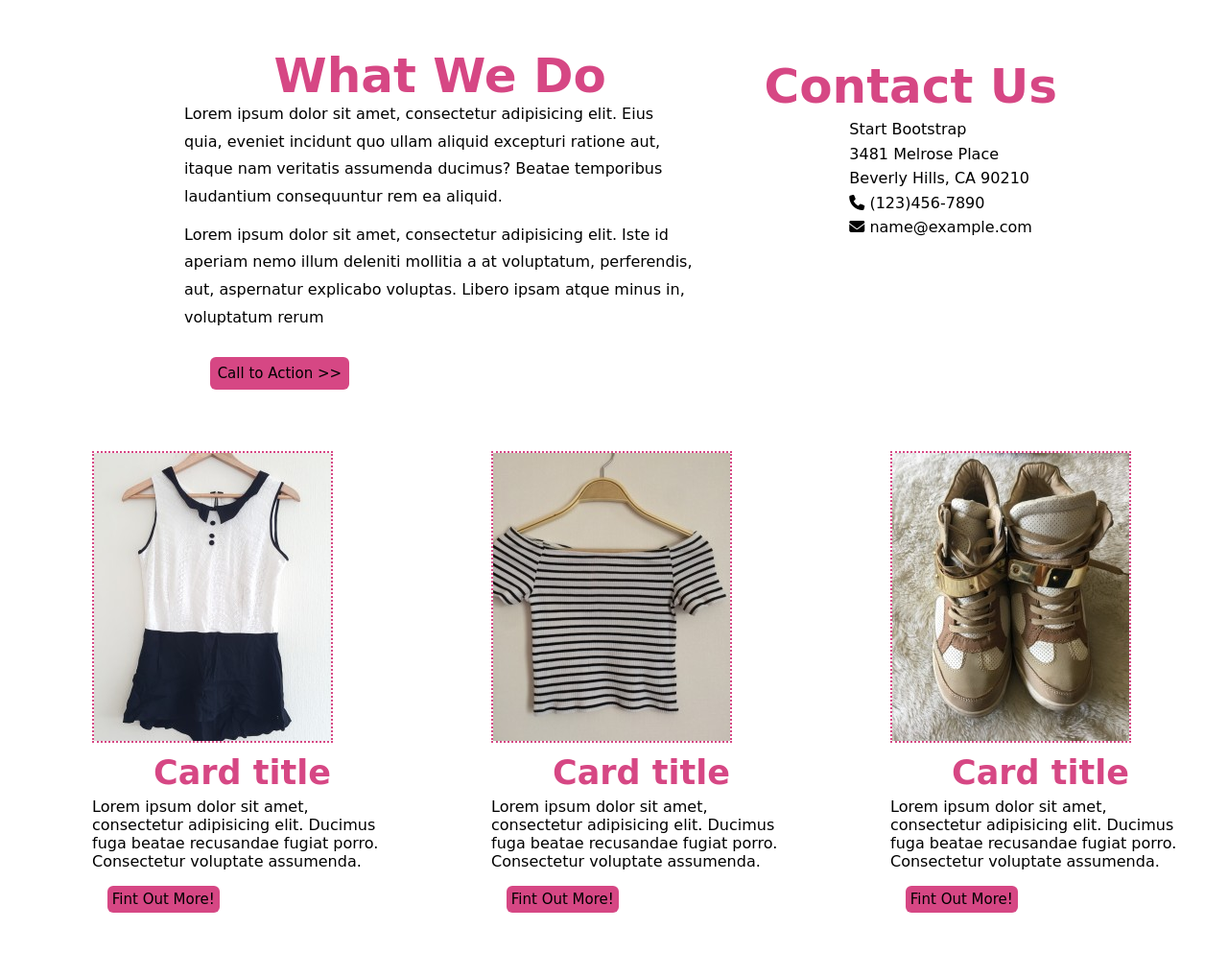
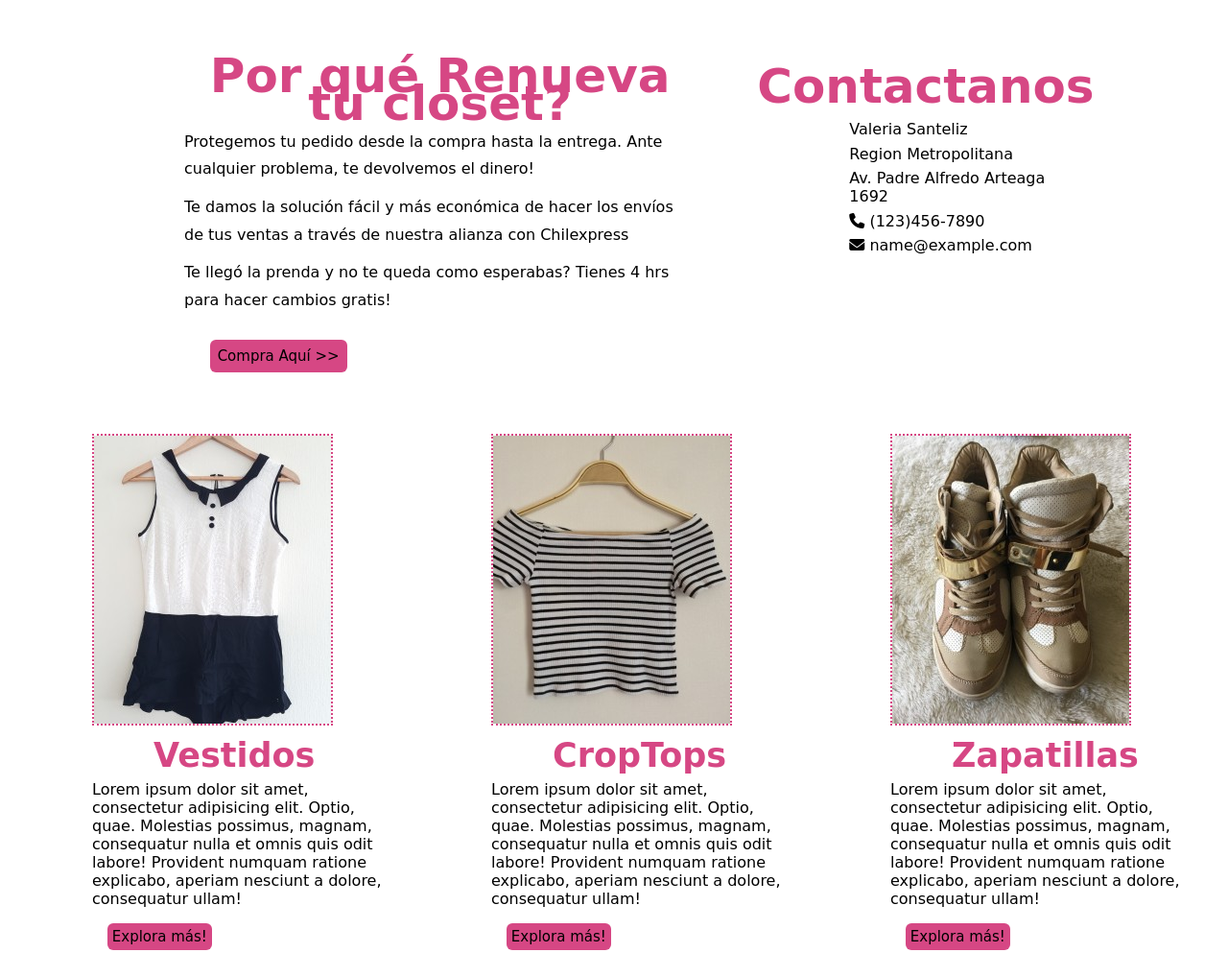
Before and after one commit to vpsa23/renueva-tu-closet, a plain HTML site: page index.html in a window 1280 px wide. Shown: the part 400-1393 px from the top of the page at 96% size. Drawn offline with Linux system fonts and the light colour scheme; a web font is replaced by a local one.

Commit message:
Modificando texto de pagina

```diff
--- /dev/null
+++ b/css/media.css
@@ -0,0 +1,5 @@
+@media handheld (min-width: 70px) and (max-width: 1334px){
+	body{
+		width: 98%;
+	}
+}
--- a/index.html
+++ b/index.html
@@ -2,6 +2,7 @@
 <html lang="en">
 <head>
 	<meta charset="UTF-8">
+	<meta name="viewport" content="width=device-width">
 	<script src="https://use.fontawesome.com/5317c4f18c.js"></script>
 	<link rel="stylesheet" href="css/grid.css">
 	<link rel="stylesheet" href="css/style.css">
@@ -44,17 +45,18 @@
 	<!--TERCERA SECCIÓN-->
 		<div class="row" id="row3">
 			<div class="col-5">
-				<h1>What We Do</h1>
-				<p>Lorem ipsum dolor sit amet, consectetur adipisicing elit. Eius quia, eveniet incidunt quo ullam aliquid excepturi ratione aut, itaque nam veritatis assumenda ducimus? Beatae temporibus laudantium consequuntur rem ea aliquid.</p>
-				<p>Lorem ipsum dolor sit amet, consectetur adipisicing elit. Iste id aperiam nemo illum deleniti mollitia a at voluptatum, perferendis, aut, aspernatur explicabo voluptas. Libero ipsam atque minus in, voluptatum rerum</p>
-				<button type="button" name="">Call to Action >></button>
+				<h1>Por qué Renueva tu closet?</h1>
+				<p>Protegemos tu pedido desde la compra hasta la entrega. Ante cualquier problema, te devolvemos el dinero!</p>
+				<p>Te damos la solución fácil y más económica de hacer los envíos de tus ventas a través de nuestra alianza con Chilexpress</p>
+				<p>Te llegó la prenda y no te queda como esperabas? Tienes 4 hrs para hacer cambios gratis!</p>
+				<button type="button" name="">Compra Aquí >></button>
 			</div>
 
 				<div class="col-3">
-					<h1>Contact Us</h1>
-					<p>Start Bootstrap</p>
-					<p>3481 Melrose Place</p>
-					<p>Beverly Hills, CA 90210</p>
+					<h1>Contactanos</h1>
+					<p>Valeria Santeliz</p>
+					<p>Region Metropolitana</p>
+					<p>Av. Padre Alfredo Arteaga 1692</p>
 					<p><i class="fa fa-phone" aria-hidden="true"></i> (123)456-7890</p>
 					<p><i class="fa fa-envelope" aria-hidden="true"></i> name@example.com</p>
 				</div>
@@ -64,23 +66,23 @@
 		<div class="row" id="row4">
 			<div class="col-3" id="img1">
 				<img src="img/blusa1.JPG" alt="">
-				<h1>Card title</h1>
-				<p>Lorem ipsum dolor sit amet, consectetur adipisicing elit. Ducimus fuga beatae recusandae fugiat porro. Consectetur voluptate assumenda.</p>
-				<button type="button" name="">Fint Out More!</button>
+				<h1>Vestidos</h1>
+				<p>Lorem ipsum dolor sit amet, consectetur adipisicing elit. Optio, quae. Molestias possimus, magnam, consequatur nulla et omnis quis odit labore! Provident numquam ratione explicabo, aperiam nesciunt a dolore, consequatur ullam!</p>
+				<button type="button" name="">Explora más!</button>
 			</div>
 
 			<div class="col-3" id="img2">
 				<img src="img/blusa2.jpg" alt="">
-				<h1>Card title</h1>
-				<p>Lorem ipsum dolor sit amet, consectetur adipisicing elit. Ducimus fuga beatae recusandae fugiat porro. Consectetur voluptate assumenda.</p>
-				<button type="button" name="">Fint Out More!</button>
+				<h1>CropTops</h1>
+				<p>Lorem ipsum dolor sit amet, consectetur adipisicing elit. Optio, quae. Molestias possimus, magnam, consequatur nulla et omnis quis odit labore! Provident numquam ratione explicabo, aperiam nesciunt a dolore, consequatur ullam!</p>
+				<button type="button" name="">Explora más!</button>
 			</div>
 
 			<div class="col-3" id="img3">
 				<img src="img/zapatos.jpg" alt="">
-				<h1>Card title</h1>
-				<p>Lorem ipsum dolor sit amet, consectetur adipisicing elit. Ducimus fuga beatae recusandae fugiat porro. Consectetur voluptate assumenda.</p>
-				<button type="button" name="">Fint Out More!</button>
+				<h1>Zapatillas</h1>
+				<p>Lorem ipsum dolor sit amet, consectetur adipisicing elit. Optio, quae. Molestias possimus, magnam, consequatur nulla et omnis quis odit labore! Provident numquam ratione explicabo, aperiam nesciunt a dolore, consequatur ullam!</p>
+				<button type="button" name="">Explora más!</button>
 			</div>
 		</div>
 
```
